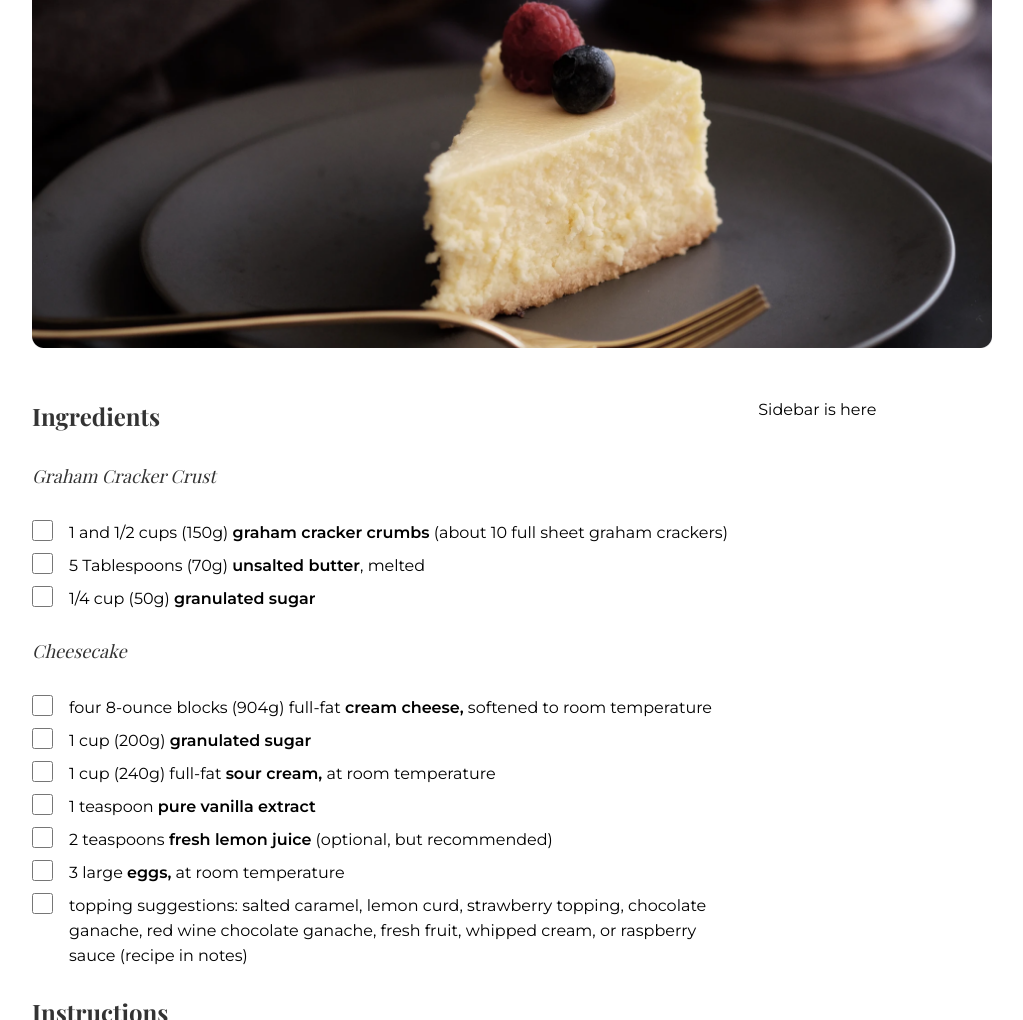
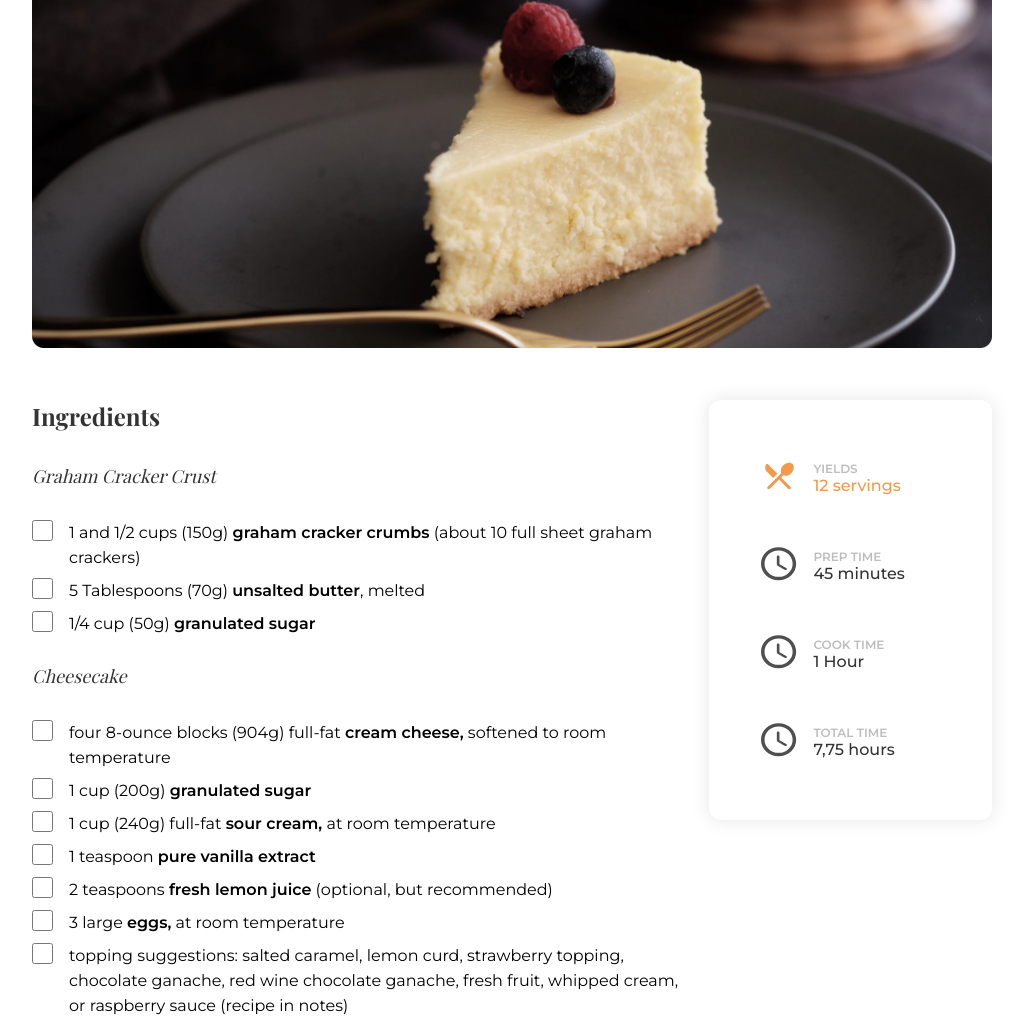
Before and after one commit to abuabdullah23/dev-challenge-04-Classic-Cheesecake-Recipe, a plain HTML site: page index.html in a window 1280 px wide. Shown: the part 332-1352 px from the top of the page, without its empty margins (128-1151 px from the left). Drawn offline with nearby package versions, Linux system fonts and the light colour scheme; a web font is replaced by a local one.

Commit message:
Desgign Sidebar

```diff
--- a/index.html
+++ b/index.html
@@ -196,7 +196,42 @@
 
             <!-- Sidebar -->
             <div class="sidebar">
-                Sidebar is here
+                <div class="sidebar-list">
+                    <div>
+                        <img src="./images/svg-icon/spoon.svg" alt="spoon icon">
+                    </div>
+                    <div>
+                        <h4>Yields</h4>
+                        <h3 style="  color: var(--orange, #F2994A);">12 servings</h3>
+                    </div>
+                </div>
+                <div class="sidebar-list">
+                    <div>
+                        <img src="./images/svg-icon/clock-outline.svg" alt="clock-outline.svg icon">
+                    </div>
+                    <div>
+                        <h4>Prep Time</h4>
+                        <h3>45 minutes</h3>
+                    </div>
+                </div>
+                <div class="sidebar-list">
+                    <div>
+                        <img src="./images/svg-icon/clock-outline.svg" alt="clock-outline.svg icon">
+                    </div>
+                    <div>
+                        <h4>Cook Time</h4>
+                        <h3>1 Hour</h3>
+                    </div>
+                </div>
+                <div class="sidebar-list">
+                    <div>
+                        <img src="./images/svg-icon/clock-outline.svg" alt="clock-outline.svg icon">
+                    </div>
+                    <div>
+                        <h4>Total Time</h4>
+                        <h3>7,75 hours</h3>
+                    </div>
+                </div>
             </div>
         </section>
     </main>
--- a/styles/style.css
+++ b/styles/style.css
@@ -63,7 +63,8 @@ body {
 }
 
 .main-content {
-    flex: 3;
+    /* flex: 3; */
+    width: 70%;
 }
 
 .ingredients-section h2,
@@ -148,6 +149,51 @@ h3 {
     margin: 50px 0px;
 }
 
+/* Sidebar css */
 .sidebar {
-    flex: 1;
+    /* flex: 1; */
+    width: 30%;
+    height: fit-content;
+    padding: 58px 52px;
+    border-radius: 12px;
+    background: #FFF;
+    box-shadow: 0px 0px 20px 0px #0000001a;
+
+    display: flex;
+    gap: 48px;
+    flex-direction: column;
 }
+
+.sidebar-list {
+    display: flex;
+    justify-content: start;
+    gap: 16px;
+    align-items: center;
+}
+
+.sidebar-list h3,
+h4 {
+    margin: 0;
+}
+
+.sidebar-list img {
+    width: 36px;
+    height: 36px;
+}
+
+.sidebar-list h4 {
+    color: var(--gray-4, #BDBDBD);
+    font-size: 12px;
+    font-style: normal;
+    font-weight: 700;
+    line-height: normal;
+    text-transform: uppercase;
+}
+
+.sidebar-list h3 {
+    color: var(--gray-1, #333);
+    font-size: 16px;
+    font-style: normal;
+    font-weight: 500;
+    line-height: normal;
+}
```
Also changed, not shown: images/svg-icon/clock-outline.svg (added).
